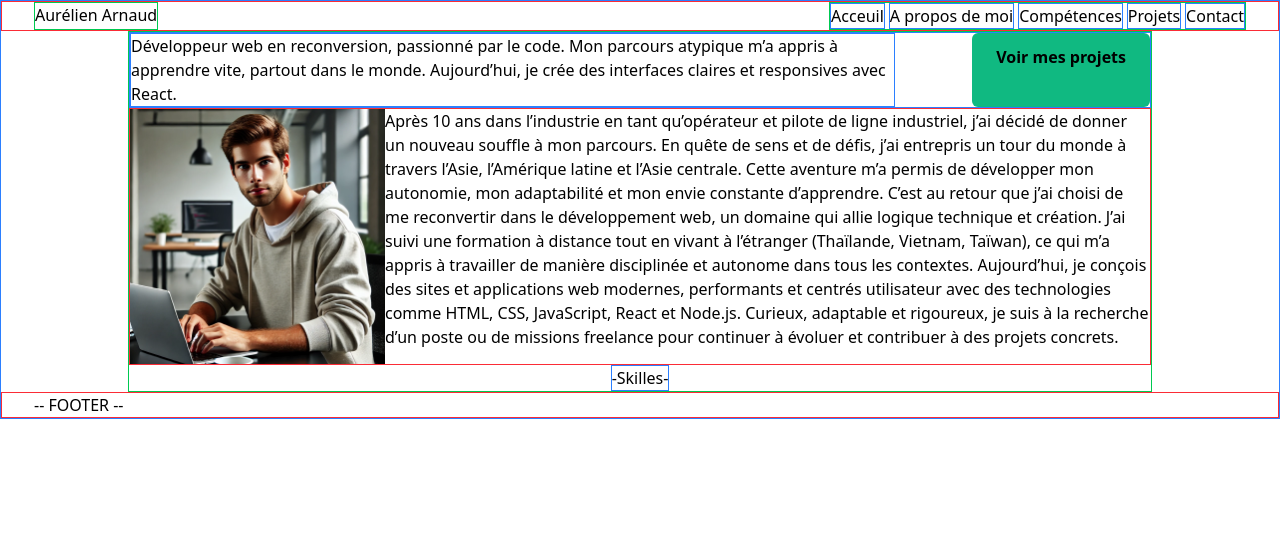
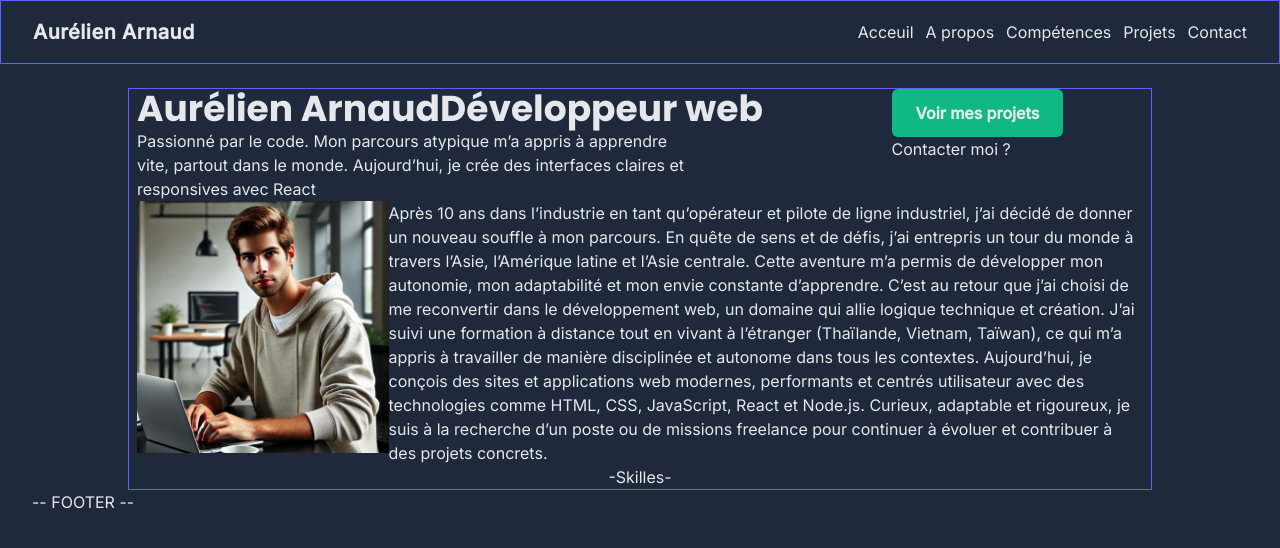
Before and after one commit to aurelienrnd/portfolio, a React (Vite) app: page / in a window 1280 px wide. Shown: the top 548 px of the page. Built offline with nearby package versions, Linux system fonts and the light colour scheme.

Commit message:
feature: ajout animation lien header

```diff
--- a/index.html
+++ b/index.html
@@ -17,7 +17,7 @@
   <body class="flex flex-col items-center">
     <div
       id="root"
-      class="max-w-[1440px] w-full flex flex-col items-center About border-1 border-blue-500"
+      class="max-w-[1440px] w-full flex flex-col items-center"
     ></div>
     <script type="module" src="/src/main.tsx"></script>
   </body>
--- a/src/compoments/layout/Footer.tsx
+++ b/src/compoments/layout/Footer.tsx
@@ -1,6 +1,6 @@
 function Footer() {
   return (
-    <footer className="w-full flex px-8 border-1 border-red-500">
+    <footer id="footer" className="w-full flex px-8">
       <span>-- FOOTER --</span>
     </footer>
   );
--- a/src/compoments/layout/Header.tsx
+++ b/src/compoments/layout/Header.tsx
@@ -1,38 +1,42 @@
 import { Link } from 'react-router';
+const navList = [
+  { destination: '/', label: 'Acceuil' },
+  { destination: '/#about', label: 'A propos' },
+  { destination: '/#skilles', label: 'Compétences' },
+  { destination: 'project', label: 'Projets' },
+  { destination: '/#footer', label: 'Contact' },
+];
+
 function NavDesktop() {
+  const classStyle = 'flex items-center h-full';
   return (
-    <nav className="md:flex hidden border-1 border-green-500">
-      <ul className="flex gap-1">
-        <li className="border-1 border-blue-500">
-          <Link to="/">Acceuil</Link>
-        </li>
-        <li className="border-1 border-blue-500">
-          <Link to="/#about">A propos de moi</Link>
-        </li>
-        <li className="border-1 border-blue-500">
-          <Link to="/#skilles">Compétences</Link>
-        </li>
-        <li className="border-1 border-blue-500">
-          <Link to="project">Projets</Link>
-        </li>
-        <li className="border-1 border-blue-500">
-          <Link to="/">Contact</Link>
-        </li>
+    <nav className="md:flex md:items-center h-full hidden">
+      <ul className={`${classStyle} gap-3`}>
+        {navList.map(nav => (
+          <li key={nav.label} className={`${classStyle}`}>
+            <Link
+              to={nav.destination}
+              className={`${classStyle} hover:items-start py-2`}
+            >
+              {nav.label}
+            </Link>
+          </li>
+        ))}
       </ul>
     </nav>
   );
 }
 
 function NavMobil() {
-  return (
-    <button className="flex md:hidden border-1 border-green-500">Nav</button>
-  );
+  return <button className="flex md:hidden px-16">Nav</button>;
 }
 
 function Header() {
   return (
-    <header className="w-full flex justify-between px-8 border-1 border-red-500">
-      <span className="border-1 border-green-500">Aurélien Arnaud</span>
+    <header className="h-16 w-full flex justify-between items-center px-8 sticky top-0 bg-color-one border-1 border-indigo-500">
+      <span className="font-syne text-xl font-extrabold tracking-wide">
+        Aurélien Arnaud
+      </span>
       <NavDesktop />
       <NavMobil />
     </header>
--- a/src/compoments/pages/homePage/HomePage.tsx
+++ b/src/compoments/pages/homePage/HomePage.tsx
@@ -4,7 +4,7 @@ import Skill from './sections/Skilles.tsx';
 
 function HomePage() {
   return (
-    <main className="max-w-[1024px] w-full flex flex-col items-center border-1 border-green-500">
+    <main className="px-2 mt-6 max-w-[1024px] w-full flex flex-col items-center border-1 border-indigo-500">
       <Banner />
       <About />
       <Skill />
--- a/src/compoments/pages/homePage/sections/About.tsx
+++ b/src/compoments/pages/homePage/sections/About.tsx
@@ -2,7 +2,7 @@ import photoProfile from '../../../../assets/photo-test.webp';
 
 function About() {
   return (
-    <section id="About " className="border-1 flex border-red-500">
+    <section id="About " className="flex">
       <img
         src={photoProfile}
         alt="Photo de aurélien Arnaud"
--- a/src/compoments/pages/homePage/sections/Banner.tsx
+++ b/src/compoments/pages/homePage/sections/Banner.tsx
@@ -1,19 +1,25 @@
 import { Link } from 'react-router';
 
 function Banner() {
+  const text =
+    'Passionné par le code. Mon parcours atypique m’a appris à apprendre vite, partout dans le monde. Aujourd’hui, je crée des interfaces claires et responsives avec React';
+
   return (
-    <section
-      id="banner"
-      className="flex justify-between border-1 border-blue-500"
-    >
-      <p className="w-3/4 border-1 border-blue-500">
-        Développeur web en reconversion, passionné par le code. Mon parcours
-        atypique m’a appris à apprendre vite, partout dans le monde.
-        Aujourd’hui, je crée des interfaces claires et responsives avec React.
-      </p>
-      <Link to="project" className="btn">
-        Voir mes projets
-      </Link>
+    <section id="banner" className="flex">
+      <div className="w-3/4">
+        <div className="flex">
+          <h1 className="title">Aurélien Arnaud</h1>
+          <h2 className="title">Développeur web</h2>
+        </div>
+        <p className="w-3/4">{text}</p>
+      </div>
+
+      <div className="flex flex-col">
+        <Link to="project" className="btn">
+          Voir mes projets
+        </Link>
+        <span>Contacter moi ?</span>
+      </div>
     </section>
   );
 }
--- a/src/compoments/pages/homePage/sections/Skilles.tsx
+++ b/src/compoments/pages/homePage/sections/Skilles.tsx
@@ -1,6 +1,6 @@
 function Skill() {
   return (
-    <section id="skilles" className="border-1 border-blue-500">
+    <section id="skilles" className="">
       <span>-Skilles-</span>
     </section>
   );
--- a/src/styles/style.css
+++ b/src/styles/style.css
@@ -13,6 +13,10 @@
   --font-code: 'Fira Code', monospace;
 }
 
+body {
+  @apply bg-color-one text-color-two font-text;
+}
+
 .title {
   @apply text-3xl md:text-4xl font-bold font-title;
 }
@@ -23,6 +27,6 @@
 
 .btn {
   @apply bg-color-three px-6 py-3 rounded-md font-semibold duration-200 ease-in
-  hover:px-8 hover:py-5 hover:rounded-xl hover:duration-200
+  hover:px-8 hover:py-5 hover:rounded-xl
   active:bg-color-three/80;
 }
```
